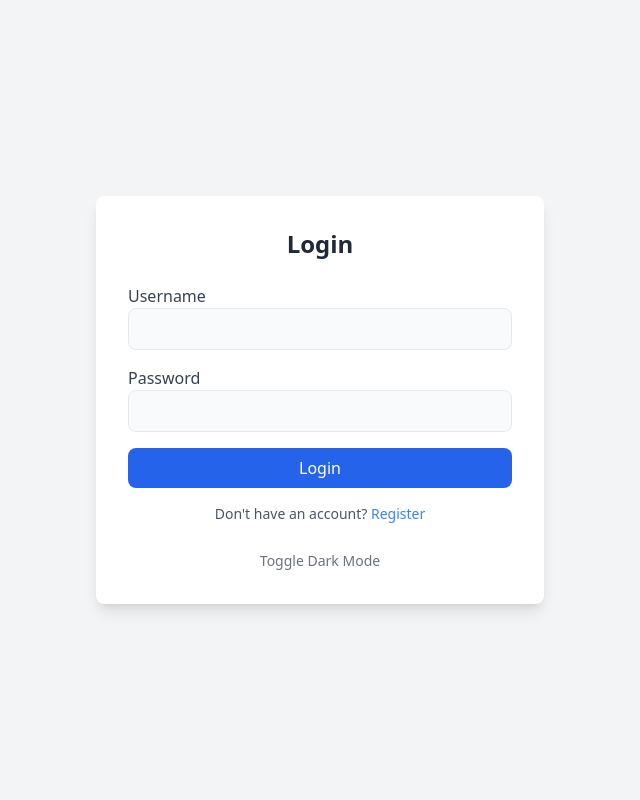
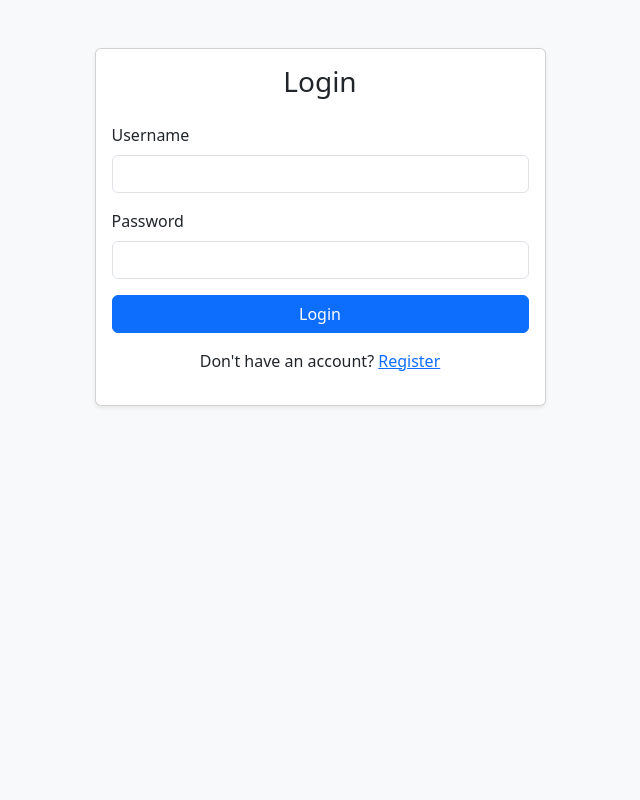
Before and after one commit to sasitsrirat/django-landing-page, a Django app: template landing/templates/accounts/login.html in a window 1280 px wide. Shown: the whole page, without its empty margins (320-960 px from the left). Run offline with Django 5.2, Linux system fonts and the light colour scheme; the template is opened without the code that fills it, so the values that code supplies are empty; parts of the project's set-up code (start-up, migrations or seed data) failed here and were passed over; some libraries are stand-ins or nearby versions.

Commit message:
Refactor login and registration templates to use Bootstrap for styling and remove Tailwind CSS integration

```diff
--- a/landing/templates/accounts/login.html
+++ b/landing/templates/accounts/login.html
@@ -1,59 +1,47 @@
 {% load static %}
 <!DOCTYPE html>
-<html lang="en" data-theme="light">
+<html lang="en">
 <head>
   <meta charset="UTF-8" />
   <meta name="viewport" content="width=device-width, initial-scale=1.0" />
   <title>Login</title>
-  <script src="https://cdn.tailwindcss.com"></script>
-  <script>
-    tailwind.config = {
-      darkMode: 'class',
-    }
-  </script>
+  <link href="https://cdn.jsdelivr.net/npm/bootstrap@5.3.0/dist/css/bootstrap.min.css" rel="stylesheet">
 </head>
-<body class="bg-gray-100 dark:bg-gray-900 min-h-screen flex items-center justify-center">
+<body class="bg-light">
 
-  <div class="bg-white dark:bg-gray-800 shadow-lg rounded-lg p-8 w-full max-w-md">
-    <h2 class="text-2xl font-bold text-center text-gray-800 dark:text-white mb-6">Login</h2>
+<div class="container mt-5">
+  <div class="row justify-content-center">
+    <div class="col-md-6 col-lg-5">
+      <div class="card shadow-sm">
+        <div class="card-body">
+          <h3 class="text-center mb-4">Login</h3>
 
           {% if messages %}
-      <div class="mb-4">
             {% for message in messages %}
-          <div class="text-red-500 text-sm">{{ message }}</div>
+              <div class="alert alert-danger">{{ message }}</div>
             {% endfor %}
-      </div>
           {% endif %}
 
-    <form method="post" class="space-y-4">
+          <form method="post">
             {% csrf_token %}
-      <div>
-        <label class="block text-gray-700 dark:text-gray-300">Username</label>
-        <input type="text" name="username" class="w-full px-4 py-2 border rounded-lg bg-gray-50 dark:bg-gray-700 dark:text-white dark:border-gray-600" required />
+            <div class="mb-3">
+              <label for="username" class="form-label">Username</label>
+              <input type="text" name="username" class="form-control" required>
             </div>
-      <div>
-        <label class="block text-gray-700 dark:text-gray-300">Password</label>
-        <input type="password" name="password" class="w-full px-4 py-2 border rounded-lg bg-gray-50 dark:bg-gray-700 dark:text-white dark:border-gray-600" required />
+            <div class="mb-3">
+              <label for="password" class="form-label">Password</label>
+              <input type="password" name="password" class="form-control" required>
             </div>
-      <button type="submit" class="w-full bg-blue-600 hover:bg-blue-700 text-white py-2 rounded-lg transition">Login</button>
+            <button type="submit" class="btn btn-primary w-100">Login</button>
           </form>
 
-    <div class="mt-4 text-sm text-center text-gray-600 dark:text-gray-400">
-      Don't have an account?
-      <a href="{% url 'register' %}" class="text-blue-500 hover:underline">Register</a>
+          <p class="mt-3 text-center">Don't have an account? <a href="{% url 'register' %}">Register</a></p>
         </div>
-
-    <div class="mt-6 text-center">
-      <button id="toggleDark" class="text-sm text-gray-500 dark:text-gray-300 hover:underline">Toggle Dark Mode</button>
+      </div>
+    </div>
   </div>
 </div>
 
-  <script>
-    const btn = document.getElementById('toggleDark');
-    const html = document.documentElement;
-    btn.addEventListener('click', () => {
-      html.classList.toggle('dark');
-    });
-  </script>
+<script src="https://cdn.jsdelivr.net/npm/bootstrap@5.3.0/dist/js/bootstrap.bundle.min.js"></script>
 </body>
 </html>
```
Also changed, not shown: landing/templates/accounts/register.html (+25 -37 lines), accounts/views.py (line endings or trailing spaces), db.sqlite3. Lines whose indentation alone changed are shown as unchanged.
